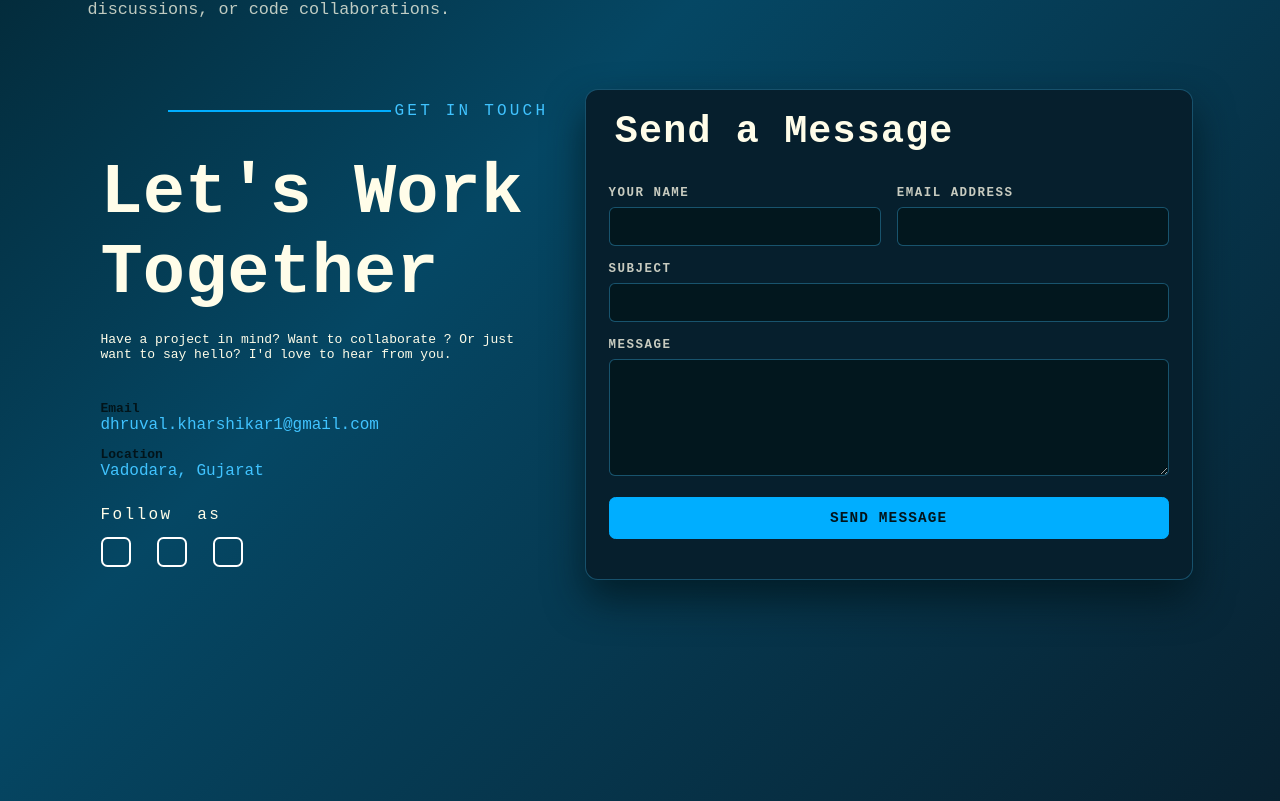
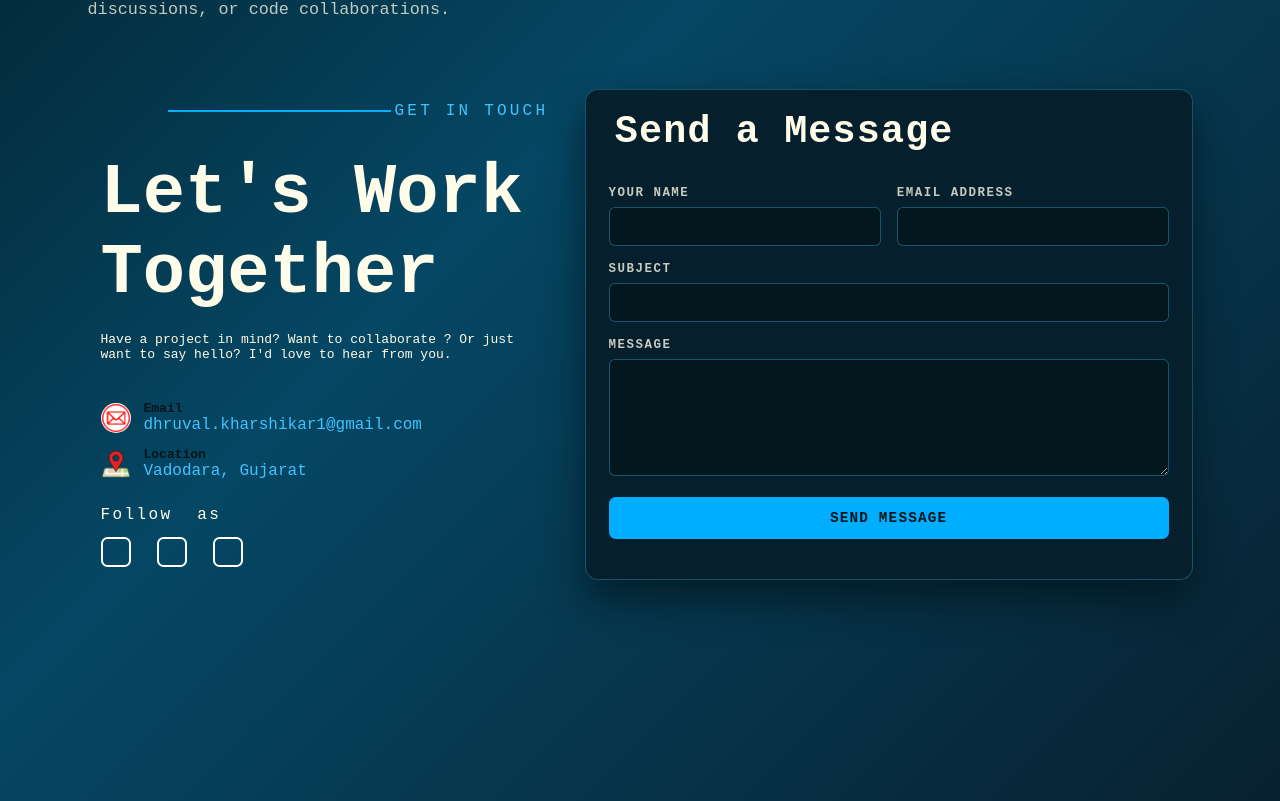
Before and after one commit to Dhruval-Kharshikar/portfolio, a React (Vite) app: page /contacts in a window 1280 px wide. Shown: the part 591-1392 px from the top of the page. Built offline with nearby package versions, Linux system fonts and the light colour scheme.

Commit message:
Added location and email images

```diff
--- a/src/components/contacts.css
+++ b/src/components/contacts.css
@@ -122,8 +122,18 @@
     display: flex;
     flex-direction: column;
     gap: 1em;
+
 }
 .email{
+    display: flex;
+    align-items: center;
+
+    img{
+        border-radius: 50%;
+        background-color: white;
+        width: 30px;
+        margin-right: 1em;
+    }
     #heading{
         color: #02141a;
         font-weight: bold;
@@ -135,6 +145,13 @@
     }
 }
 .location{
+    display: flex;
+    align-items: center;
+
+    img{
+        width: 30px;
+        margin-right: 1em;
+    }
     #heading{
         font-weight: bold;
         color: #02141a;
--- a/src/components/contacts.jsx
+++ b/src/components/contacts.jsx
@@ -1,6 +1,7 @@
 import React from 'react'
 import './contacts.css'
-
+import email from '../assets/email_logo.png'
+import location from '../assets/location.png'
 function Contacts({ value, opv, setflag }) {
 
   function clickf() {
@@ -41,12 +42,18 @@ function Contacts({ value, opv, setflag }) {
             </div>
             <div className="contact-links-1">
               <div className="email">
-                <p id='heading'>Email</p>
-                <a href="">dhruval.kharshikar1@gmail.com</a>
+                <img src={email} alt="" />
+                <div>
+                  <p id='heading'>Email</p>
+                  <a href="">dhruval.kharshikar1@gmail.com</a>
+                </div>
               </div>
               <div className="location">
-                <p id='heading'>Location</p>
-                <a href="">Vadodara, Gujarat</a>
+                <img src={location} alt="" />
+                <div>
+                  <p id='heading'>Location</p>
+                  <a href="">Vadodara, Gujarat</a>
+                </div>
               </div>
             </div>
             <div className="contact-links-2">
```
Also changed, not shown: src/assets/email_logo.png (added), src/assets/location.png (added).
